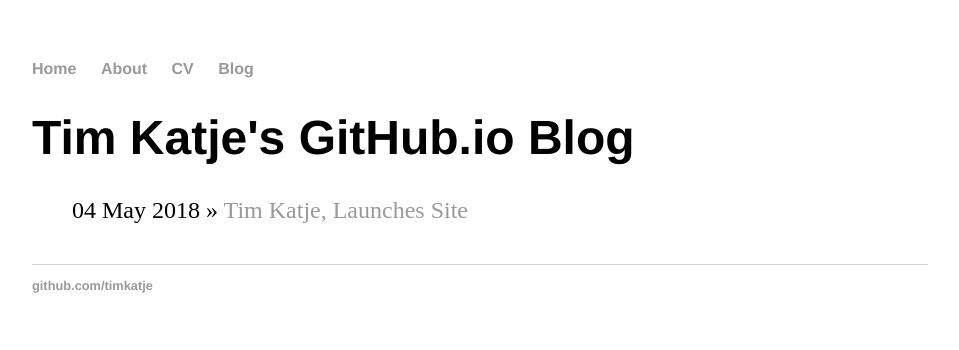
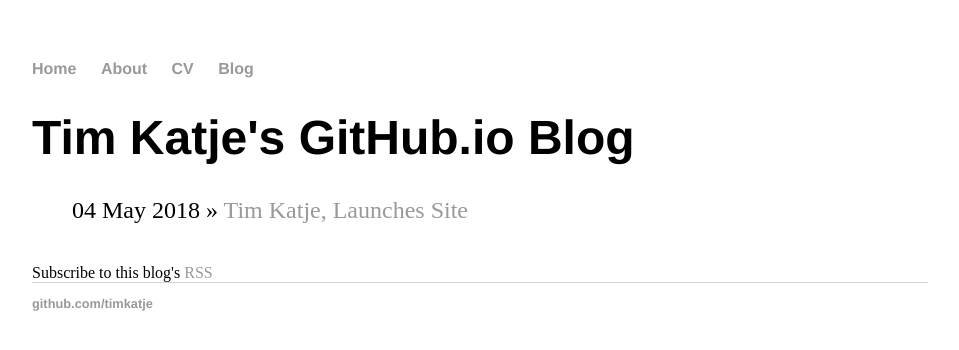
Before and after one commit to timkatje/timkatje.github.io, a Jekyll site: the page built from blog/index.html, in a window 1280 px wide. Shown: the top 350 px of the page, without its empty margins (160-1119 px from the left). Built offline with Jekyll 4.4.1, drawn with Linux system fonts in a browser that asks for light colours.

Commit message:
Update index.html
Add RSS link

```diff
--- a/blog/index.html
+++ b/blog/index.html
@@ -9,3 +9,5 @@ title: Tim Katje's GitHub.io Blog
 	    <li><span>{{ post.date | date_to_string }}</span> » <a href="{{ post.url }}" title="{{ post.title }}">{{ post.title }}</a></li>
 	  {% endfor %}
 	</ul>
+
+Subscribe to this blog's <a href="/atom.xml">RSS</a>
```
